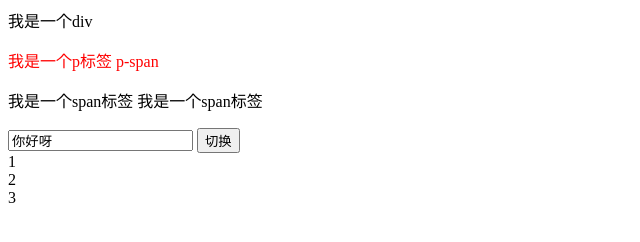
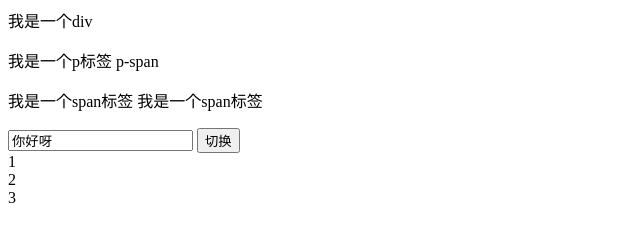
Before and after one commit to danielxu0820/T12-2022-html-css-js-jquery-Basic-Fundamentals, a plain HTML site: page JQ-2/index.html in a window 1280 px wide. Shown: the whole page, without its empty margins (0-640 px from the left). Drawn offline with nearby package versions, Linux system fonts and the light colour scheme; no server answers.

Commit message:
Update index.html

```diff
--- a/JQ-2/index.html
+++ b/JQ-2/index.html
@@ -73,7 +73,7 @@
 //  $('div.p-box').empty()
 //  $('div.p-box').html('')
 
-$('p').addClass('red yellow')
+// $('p').addClass('red yellow')
 // // $('p').removeClass('red')
 
 // $('button').click(function(){
@@ -91,7 +91,7 @@ $('p').addClass('red yellow')
 // $("p").css({"background-color":"yellow","font-size":"200%"});
 
 // console.log( $('div.p-box').width());
-$('div.p-box').width(500)
+// $('div.p-box').width(500)
 
 // console.log($('p').parent());
 // console.log($('p').parents());
```
